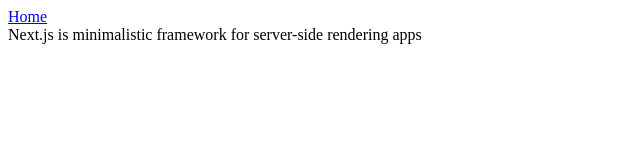
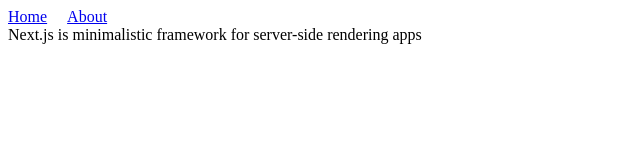
Before and after one commit to akiran/nextjs-demo, a Next.js app: page /about in a window 1280 px wide. Shown: the top 160 px of the page, without its empty margins (0-640 px from the left). Built offline with nearby package versions, Linux system fonts and the light colour scheme.

Commit message:
sharing components

```diff
--- /dev/null
+++ b/components/Header.js
@@ -0,0 +1,19 @@
+import React from 'react'
+import Link from 'next/link'
+
+const linkStyle = {
+  marginRight: 20
+}
+
+export default function Header() {
+  return (
+    <div>
+      <Link href="/">
+        <a style={linkStyle}>Home</a>
+      </Link>
+      <Link href="/about">
+        <a>About</a>
+      </Link>
+    </div>
+  )
+}
--- a/pages/about.js
+++ b/pages/about.js
@@ -1,12 +1,10 @@
 import React from 'react'
-import Link from 'next/link'
+import Header from '../components/Header'
 
 export default function About() {
   return (
     <div>
-      <Link href="/">
-        <a>Home</a>
-      </Link>
+      <Header />
       <div>Next.js is minimalistic framework for server-side rendering apps</div>
     </div>
   )
--- a/pages/index.js
+++ b/pages/index.js
@@ -1,12 +1,11 @@
 import React from 'react'
 import Link from 'next/link'
+import Header from '../components/Header'
 
 export default function Home() {
   return (
     <div>
-      <Link href="/about">
-        <a>About</a>
-      </Link>
+      <Header />
       <div>Welcome to Next.js</div>
     </div>
   )
```
